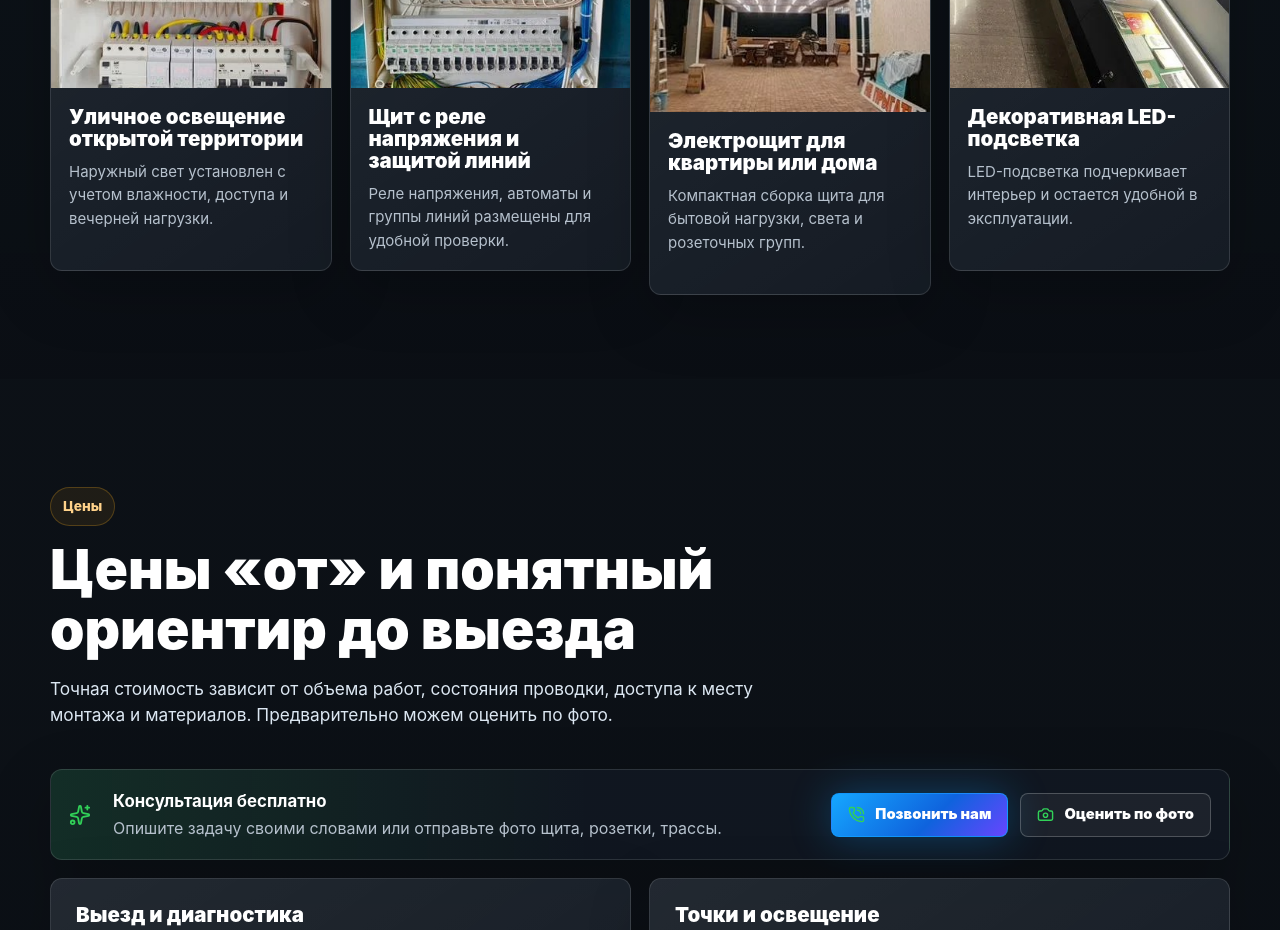
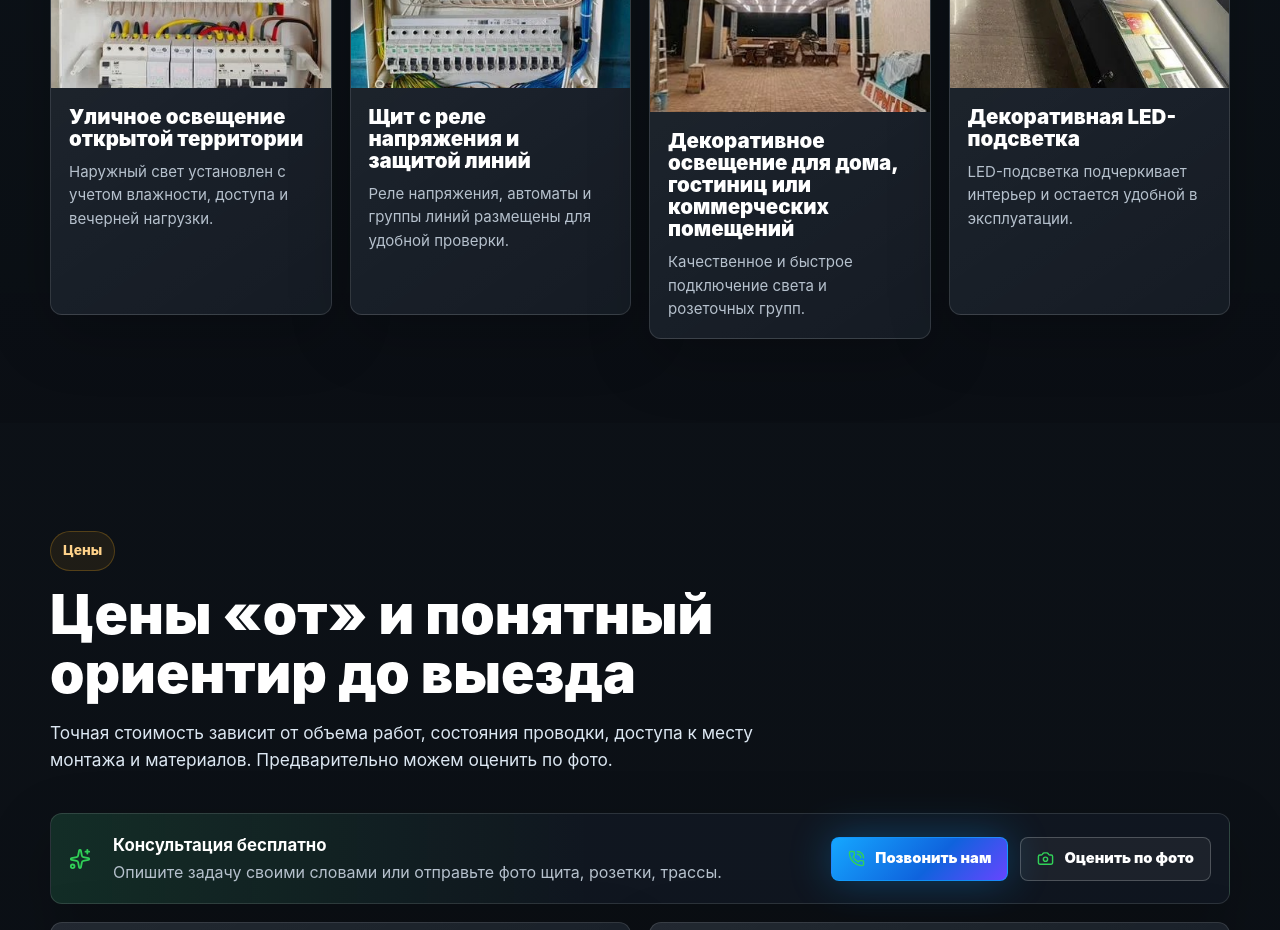
Before and after one commit to Rinat-Khabibullin/KES, a React (Vite) app: page / in a window 1280 px wide. Shown: the part 4780-5710 px from the top of the page. Built offline with nearby package versions, Linux system fonts and the light colour scheme.

Commit message:
Update portfolio.ts

```diff
--- a/src/data/portfolio.ts
+++ b/src/data/portfolio.ts
@@ -53,10 +53,10 @@ export const portfolioItems: PortfolioItem[] = [
   },
   {
     id: 7,
-    title: "Электрощит для квартиры или дома",
-    description: "Компактная сборка щита для бытовой нагрузки, света и розеточных групп.",
+    title: "Декоративное освещение для дома, гостиниц или коммерческих помещений",
+    description: "Качественное и быстрое подключение света и розеточных групп.",
     src: workImage("work-07.jpg"),
-    alt: "Электрощит для квартиры или дома",
+    alt: "Декоративное освещение для дома, гостиниц или коммерческих помещений",
   },
   {
     id: 8,
```
